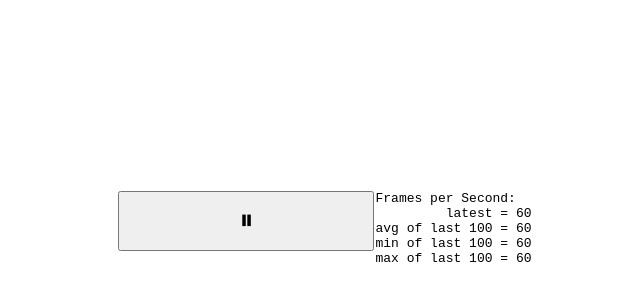
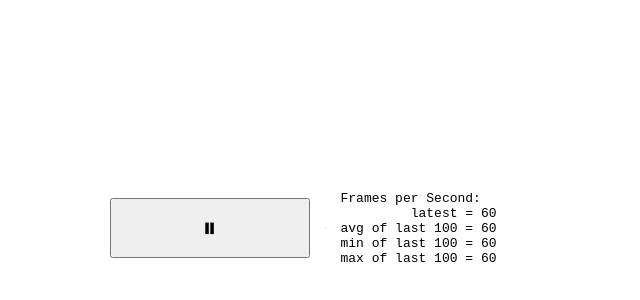
Before and after one commit to Simon536/wasm-rust-GoL, a website built with webpack: page www/index.html in a window 1280 px wide. Shown: the part 180-480 px from the top of the page, without its empty margins (323-963 px from the left). Built offline with nearby package versions, Linux system fonts and the light colour scheme; what wasm-game-of-life would draw is missing.

Commit message:
Update index.html

```diff
--- a/www/index.html
+++ b/www/index.html
@@ -19,16 +19,25 @@
         width: 20%;
         height: 60px;
         font-size: 28px;
-        margin-bottom: 15px;
+        margin: 15px;
       }
       #fps {
         white-space:pre;
         font-family: monospace;
+        margin: 15px;
       }
 
       @media (min-width: 1200px) {
         body {
           flex-direction: row;
+        }
+
+        button {
+          width: 200px;
+        }
+
+        #fps {
+          width: 200px;
         }
       }
     </style>
```
